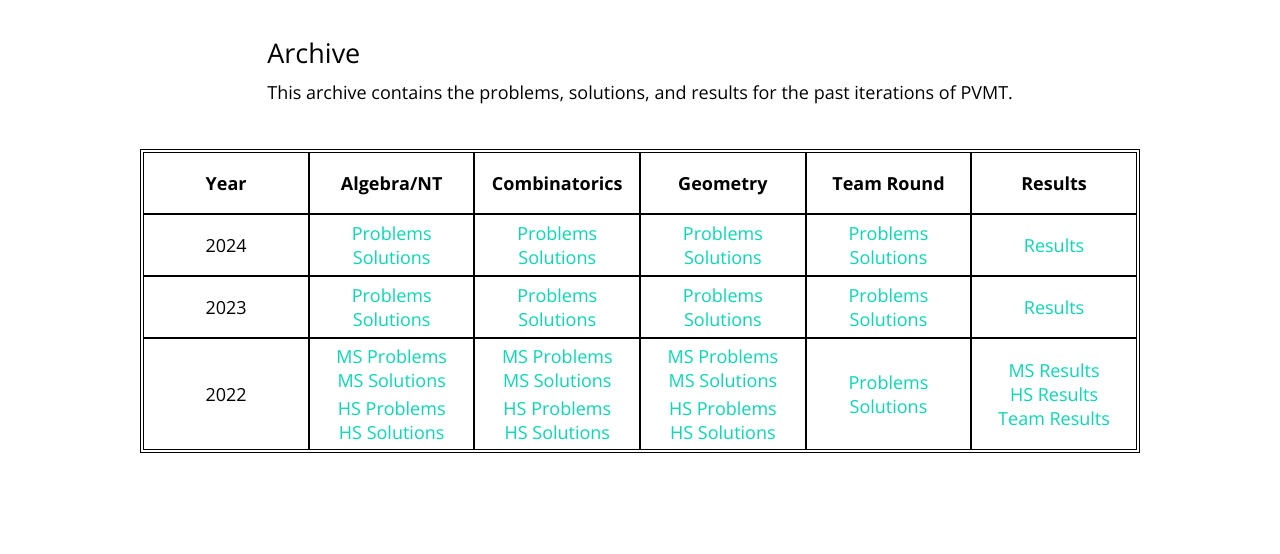
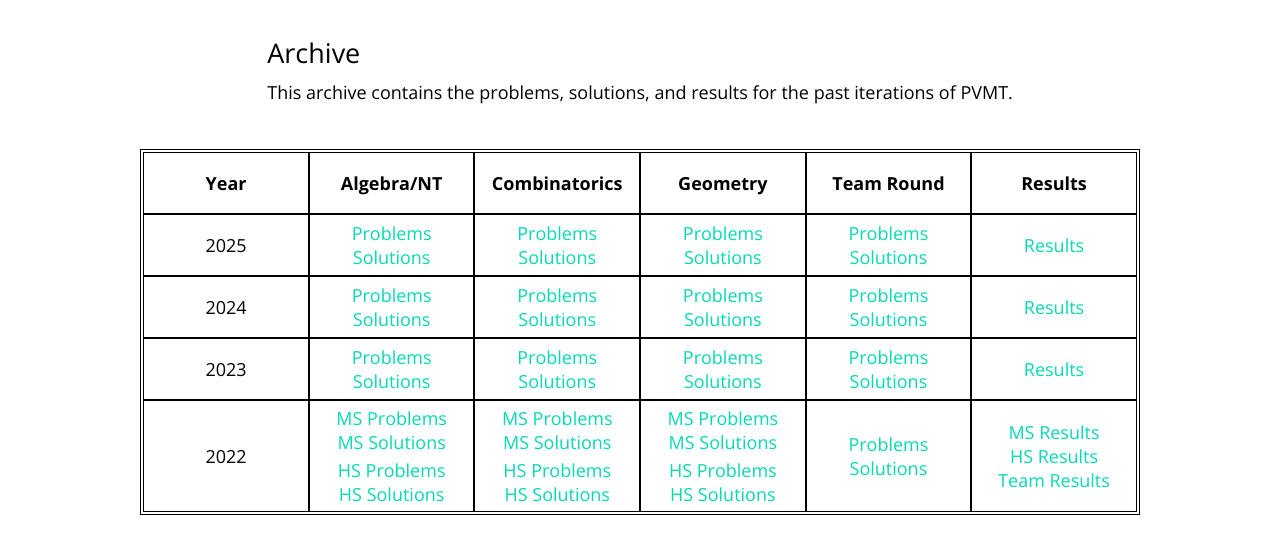
Before and after one commit to Stormersyle/PVMT, a website: page archive.html in a window 1280 px wide. Shown: the part 86-640 px from the top of the page. Drawn offline with nearby package versions, Linux system fonts and the light colour scheme.

Commit message:
25_results

```diff
--- a/archive.html
+++ b/archive.html
@@ -76,6 +76,28 @@
           <th>Geometry</th>
           <th>Team Round</th>
           <th>Results</th>
+        </tr>
+        <tr>
+          <td>2025</td>
+          <td>
+            <a href="./assets/25/probs/alg.pdf">Problems</a>
+            <a href="./assets/25/sols/alg.pdf">Solutions</a>
+          </td>
+          <td>
+            <a href="./assets/25/probs/combo.pdf">Problems</a>
+            <a href="./assets/25/sols/combo.pdf">Solutions</a>
+          </td>
+          <td>
+            <a href="./assets/25/probs/geo.pdf">Problems</a>
+            <a href="./assets/25/sols/geo.pdf">Solutions</a>
+          </td>
+          <td>
+            <a href="./assets/25/probs/team.pdf">Problems</a>
+            <a href="./assets/25/sols/team.pdf">Solutions</a>
+          </td>
+          <td>
+            <a href="./assets/25/results.pdf">Results</a>
+          </td>
         </tr>
         <tr>
           <td>2024</td>
```
Also changed, not shown: 9 other files.
